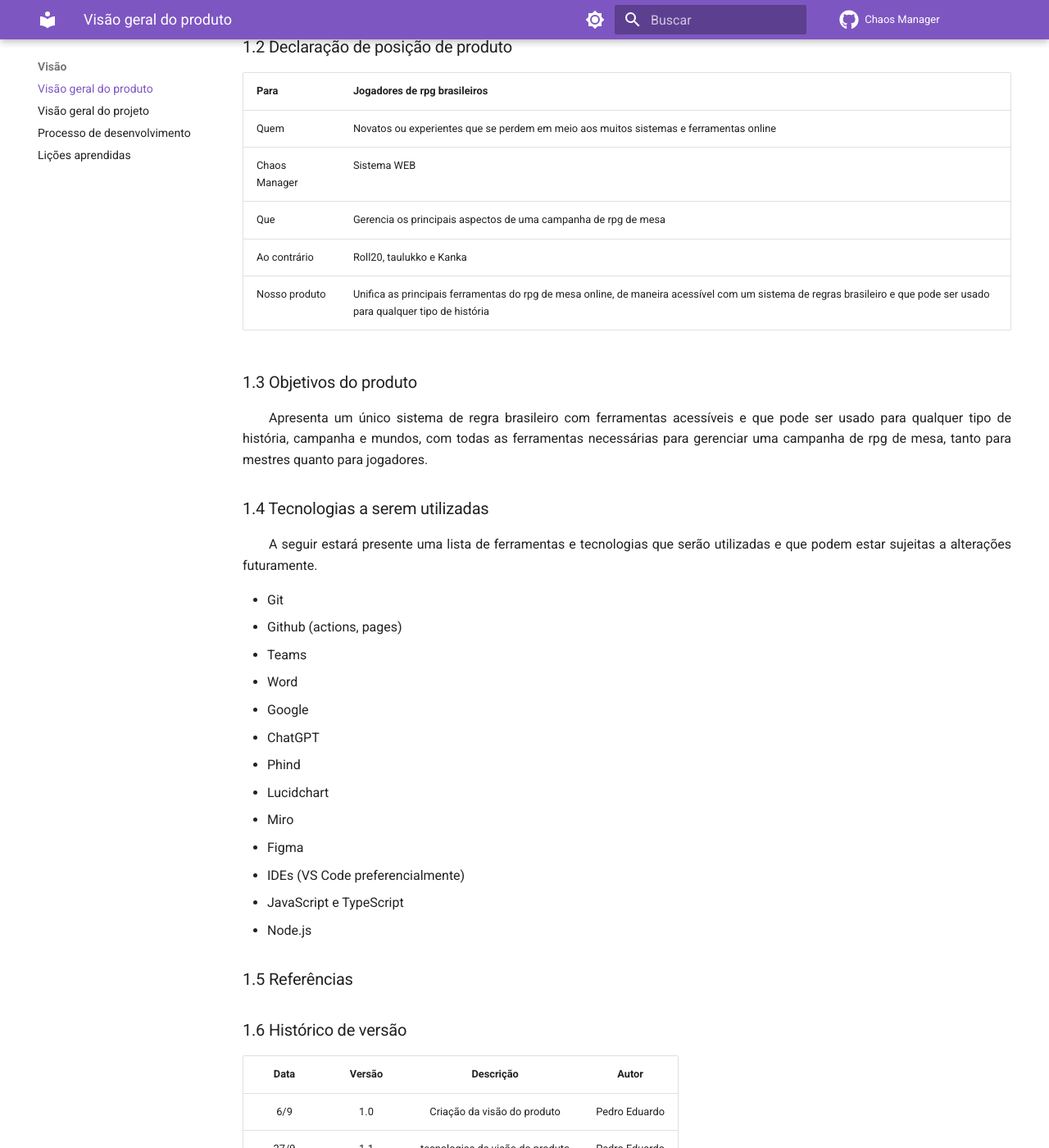
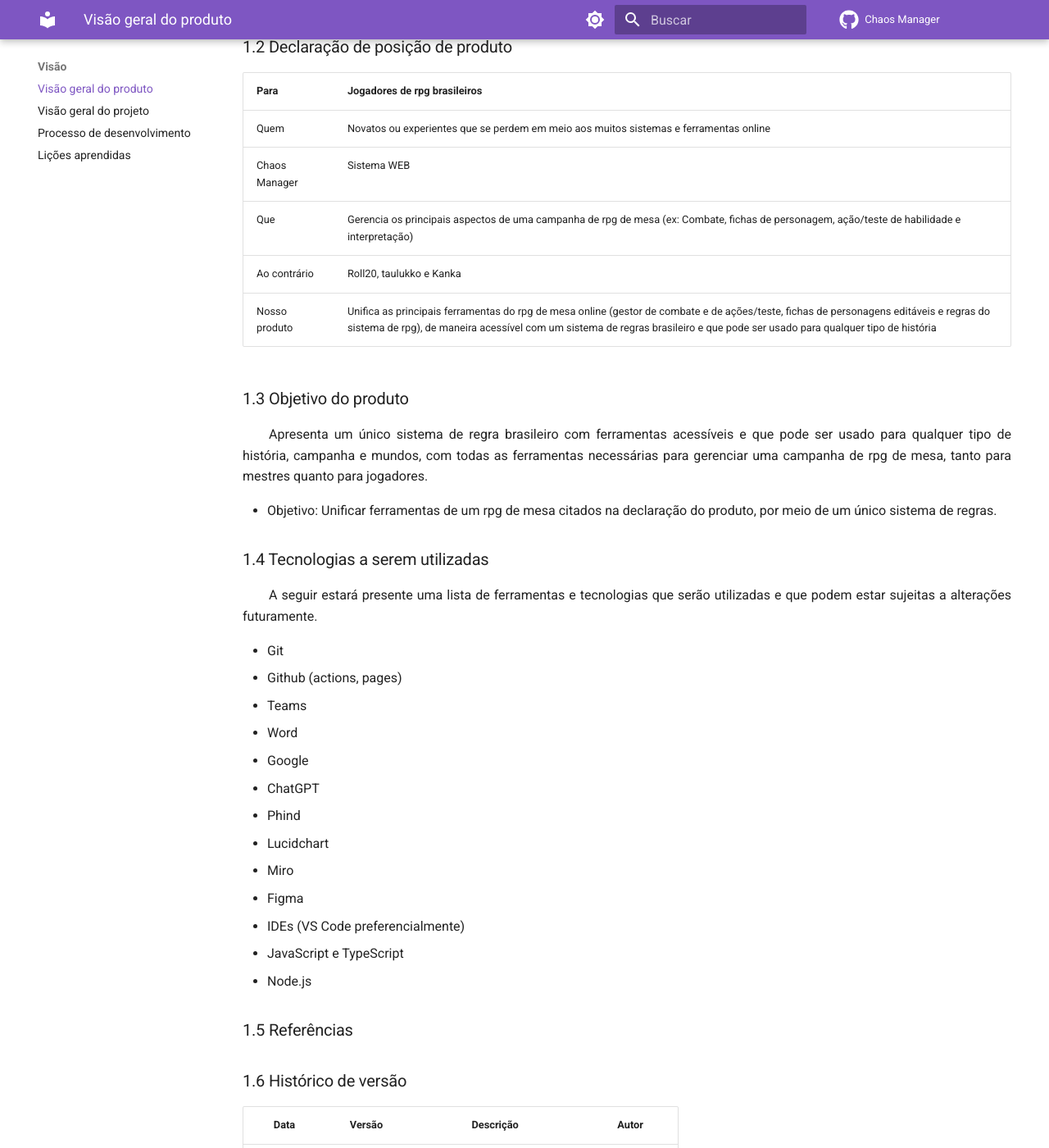
Before and after one commit to mdsreq-fga-unb/2023.2-ChaosManager, an MkDocs documentation site: the page built from docs/visao_produto.md, in a window 1280 px wide and 1400 px high, scrolled down 1235 px. Shown: the whole window at 82% size. Built offline with MkDocs 1.6.1 and Material for MkDocs 9.7.7, drawn with Linux system fonts in a browser that asks for light colours; comment, search, counter and statistics services are not loaded; some of the changed text lies outside the part shown.

Commit message:
docs: fix visao do produto

```diff
--- a/docs/visao_produto.md
+++ b/docs/visao_produto.md
@@ -20,15 +20,17 @@
 | ------------- | --------------------------------------------------------------------------------------------------------------------------------------------------------------------- |
 | Quem          | Novatos ou experientes que se perdem em meio aos muitos sistemas e ferramentas online                                                                                 |
 | Chaos Manager | Sistema WEB                                                                                                                                                           |
-| Que           | Gerencia os principais aspectos de uma campanha de rpg de mesa                                                                                                        |
+| Que           | Gerencia os principais aspectos de uma campanha de rpg de mesa (ex: Combate, fichas de personagem, ação/teste de habilidade e interpretação)                                                                                                      |
 | Ao contrário  | Roll20, taulukko e Kanka                                                                                                                                              |
-| Nosso produto | Unifica as principais ferramentas do rpg de mesa online, de maneira acessível com um sistema de regras brasileiro e que pode ser usado para qualquer tipo de história |
+| Nosso produto | Unifica as principais ferramentas do rpg de mesa online (gestor de combate e de ações/teste, fichas de personagens editáveis e regras do sistema de rpg), de maneira acessível com um sistema de regras brasileiro e que pode ser usado para qualquer tipo de história |
 
 
-### 1.3 Objetivos do produto
+### 1.3 Objetivo do produto
 
 <p style="text-align:justify;">
 &emsp;&emsp;Apresenta um único sistema de regra brasileiro com ferramentas acessíveis e que pode ser usado para qualquer tipo de história, campanha e mundos, com todas as ferramentas necessárias para gerenciar uma campanha de rpg de mesa, tanto para mestres quanto para jogadores.</p>
+
+- Objetivo: Unificar ferramentas de um rpg de mesa citados na declaração do produto, por meio de um único sistema de regras.
 
 ### 1.4 Tecnologias a serem utilizadas
 
@@ -59,3 +61,4 @@
 | :---: | :----: | :-----------------------------: | :-----------: |
 |  6/9  |  1.0   |   Criação da visão do produto   | Pedro Eduardo |
 | 27/9  |  1.1   | tecnologias da visão do produto | Pedro Eduardo |
+| 18/10  |  1.2   | atualização da visão do produto | Pedro Eduardo |
```
Also changed, not shown: docs/assets/diagrama_peixe.jpg.
